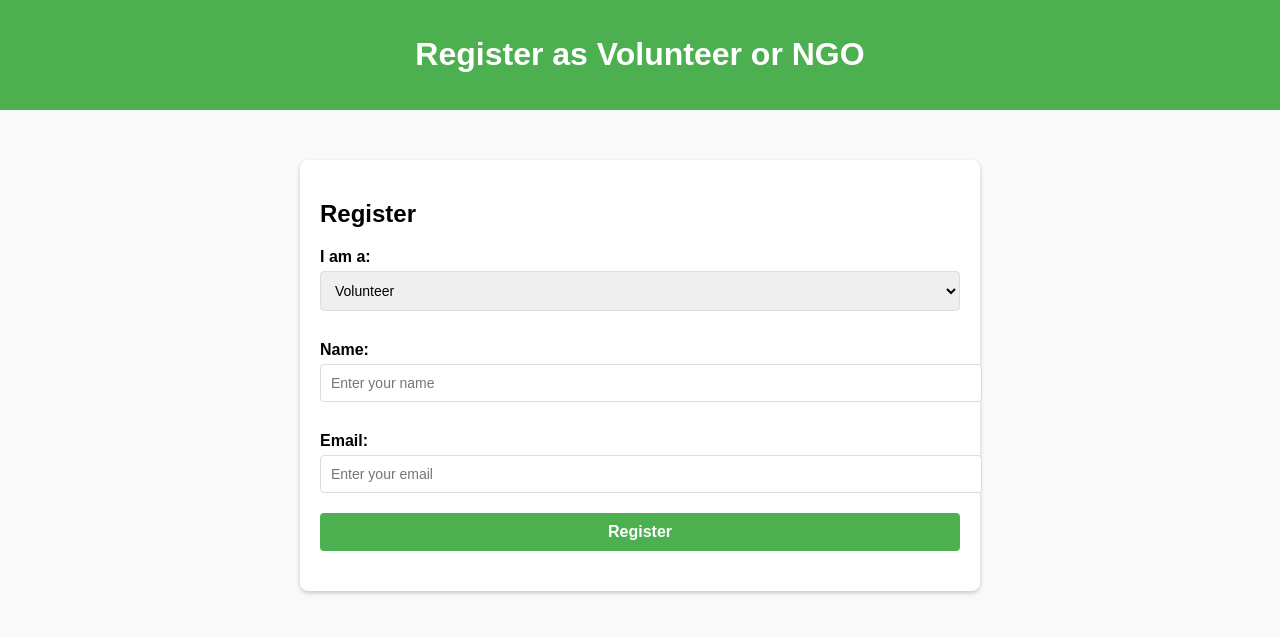
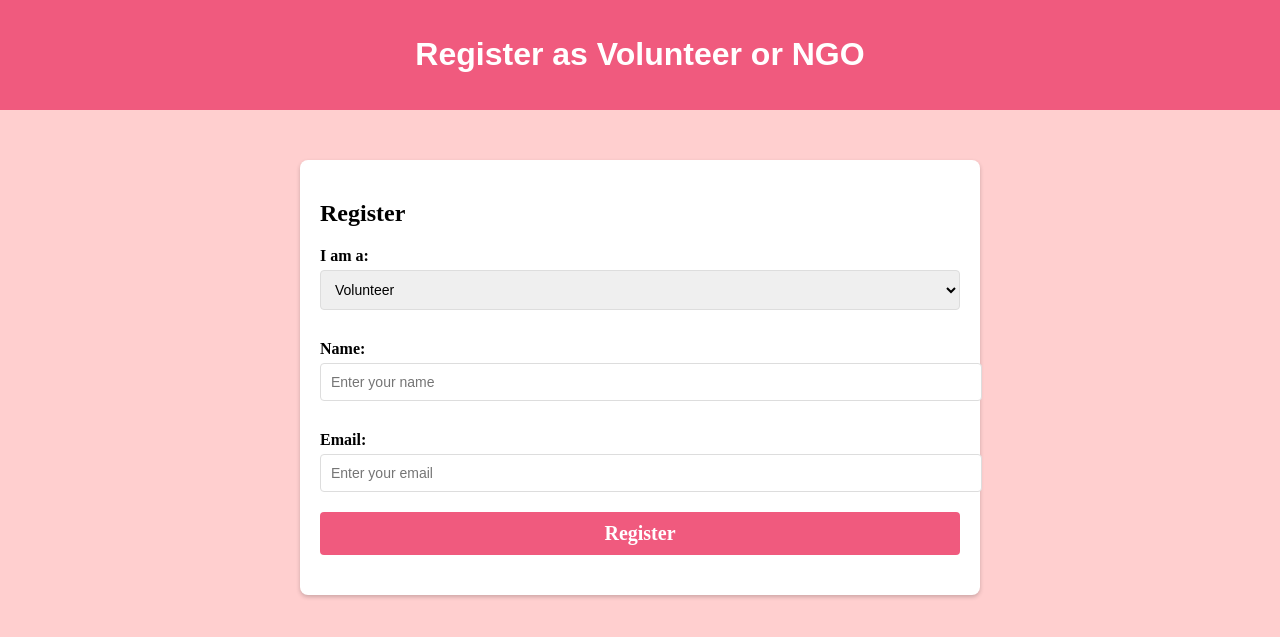
Before and after one commit to Sush2307/codathon, a Flask app: page /register in a window 1280 px wide. Shown: the top 637 px of the page. Run offline with Flask 3, Linux system fonts and the light colour scheme.

Commit message:
second commit

```diff
--- a/static/register.css
+++ b/static/register.css
@@ -3,11 +3,11 @@ body {
     font-family: Arial, sans-serif;
     margin: 0;
     padding: 0;
-    background-color: #f9f9f9;
+    background-color:#FFCFCF;
 }
 
 header {
-    background-color: #4CAF50;
+    background-color: #F05A7E;
     color: white;
     padding: 15px;
     text-align: center;
@@ -20,7 +20,11 @@ header {
     background: white;
     border-radius: 8px;
     box-shadow: 0 2px 4px rgba(0, 0, 0, 0.2);
+    font-family: "Merriweather", serif;
+    font-weight: 400;
+    font-style: normal;
 }
+
 
 form label {
     display: block;
@@ -46,17 +50,20 @@ form textarea {
 }
 
 form button {
-    background-color: #4CAF50;
+    background-color: #F05A7E;
     color: white;
     border: none;
     cursor: pointer;
-    font-size: 16px;
+    font-size: 20px;
     font-weight: bold;
     transition: background-color 0.3s ease;
+    font-family: "Merriweather", serif;
+    font-weight: 400;
+    font-weight: bold;
 }
 
 form button:hover {
-    background-color: #45a049;
+    background-color: #F075AA;
 }
 
 #volunteerFields,
```
